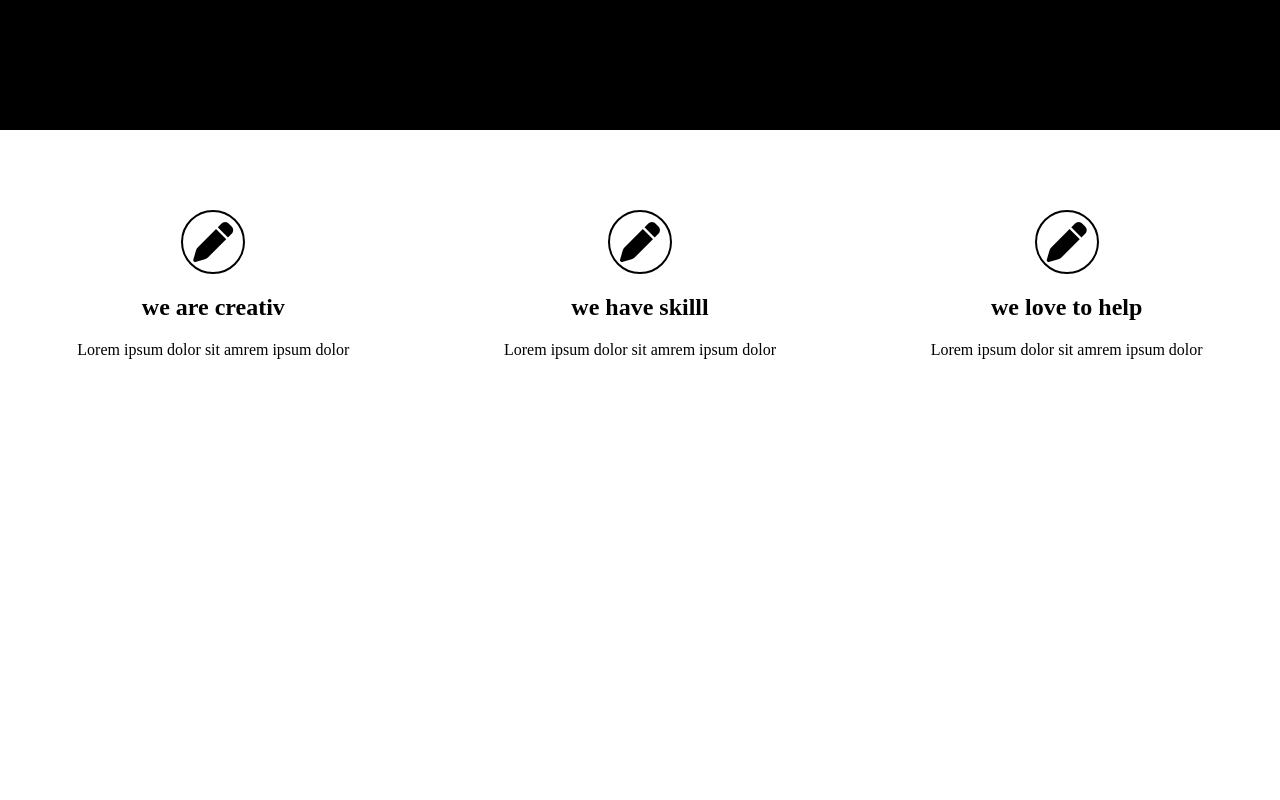
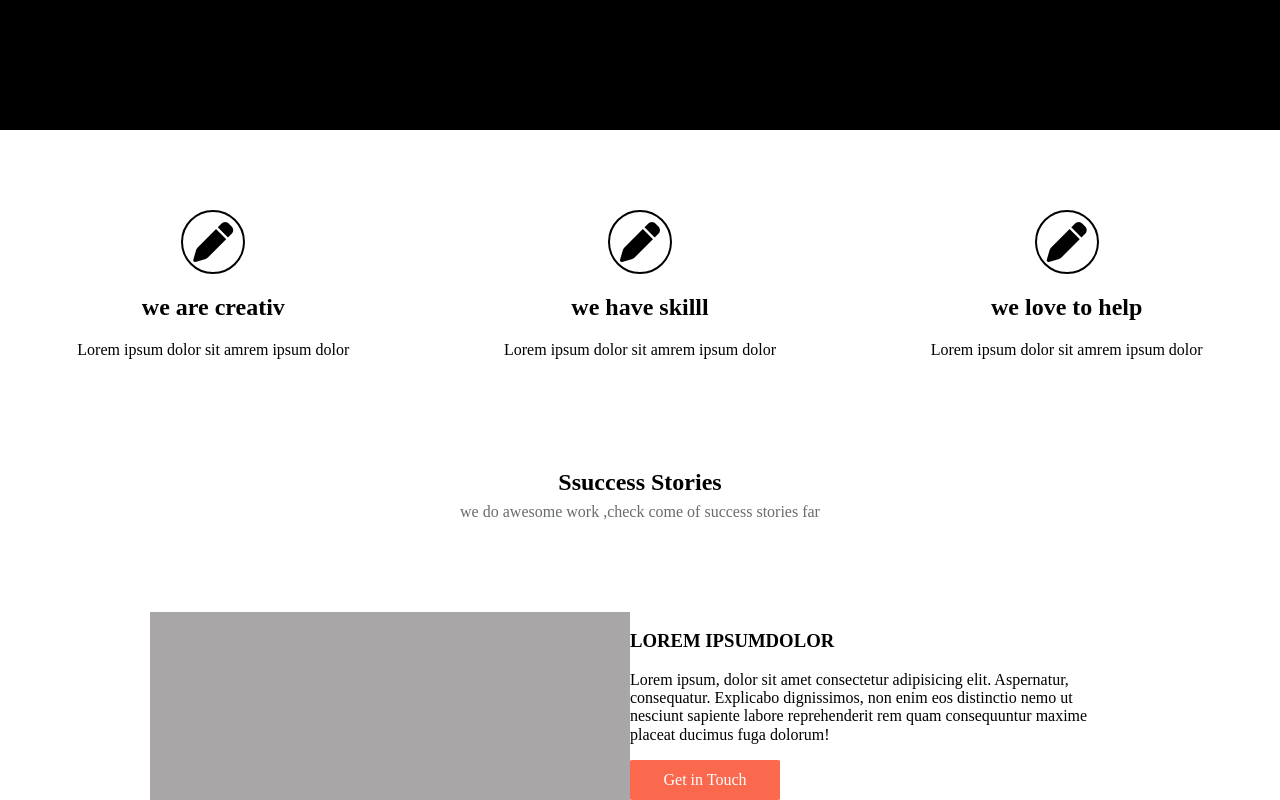
Before and after one commit to malakalemour/task_1, a plain HTML site: page index.html in a window 1280 px wide. Shown: the part 670-1470 px from the top of the page. Before the commit the page ends 1046 px from the top, so only its background shows below. Drawn offline with Linux system fonts and the light colour scheme.

Commit message:
add new folder

```diff
--- a/css/style.css
+++ b/css/style.css
@@ -48,3 +48,31 @@ position: relative;
 	padding-top:40px ;
 	padding-bottom:40px ;
 }
+.task_para{
+	text-align: center;
+	line-height: .5;
+
+}
+.para_hadding{
+	text-transform: capitalize;
+}
+.para_p{
+color: rgb(104, 108, 108);
+}
+.image_par{
+	display: flex;
+	justify-content: space-between;
+width: 75%;
+padding-left: 150px;
+
+}
+.image1{
+	background-color: rgb(168, 166, 166);
+	width: 50%;
+}
+.text1{
+	width: 50%;
+	border: rgb(168, 166, 166);
+
+
+}
--- a/index.html
+++ b/index.html
@@ -5,7 +5,7 @@
     <meta http-equiv="X-UA-Compatible" content="IE=edge" />
     <meta name="viewport" content="width=device-width, initial-scale=1.0" />
     <link rel="stylesheet" href="css/style.css" />
-    <link rel="stylesheet" href="css/all.min.css">
+    <link rel="stylesheet" href="css/all.min.css" />
     <link rel="preconnect" href="https://fonts.googleapis.com" />
     <link rel="preconnect" href="https://fonts.gstatic.com" crossorigin />
     <link
@@ -23,7 +23,7 @@
         <i class="fa-solid fa-bars tog"></i>
       </div>
       <div class="par_h_section">
-      <h1 class="title"> moderno</h1>
+        <h1 class="title">moderno</h1>
         <p class="text">Lorem ipsum dolor sit amrem ipsum dolor sit ami</p>
         <button class="btu_hero">Get in Touch</button>
       </div>
@@ -38,7 +38,7 @@
       </div>
       <div class="cont1">
         <i class="fa-solid fa-pen"></i>
-            <h2 class="title2"> we have skilll</h2>
+        <h2 class="title2">we have skilll</h2>
         <p class="text_icon">Lorem ipsum dolor sit amrem ipsum dolor</p>
       </div>
       <div class="cont1">
@@ -47,5 +47,28 @@
         <p class="text_icon">Lorem ipsum dolor sit amrem ipsum dolor</p>
       </div>
     </div>
+
+    <div class="padding"></div>
+    <div class="task_para">
+      <h2 class="para_hadding">ssuccess Stories</h2>
+      <p class="para_p">
+        we do awesome work ,check come of success stories far
+      </p>
+    </div>
+    <div class="padding"></div>
+    <div class="image_par">
+      <div class="image1"></div>
+      <div class="text1">
+        <h3 class="h3 title">Lorem ipsumdolor</h3>
+        <p>
+          Lorem ipsum, dolor sit amet consectetur adipisicing elit. Aspernatur,
+          consequatur. Explicabo dignissimos, non enim eos distinctio nemo ut
+          nesciunt sapiente labore reprehenderit rem quam consequuntur maxime
+          placeat ducimus fuga dolorum!
+        </p>
+
+        <button class="btu_hero text1btu">Get in Touch</button>
+      </div>
+    </div>
   </body>
 </html>
```
Lines whose indentation alone changed are shown as unchanged.
